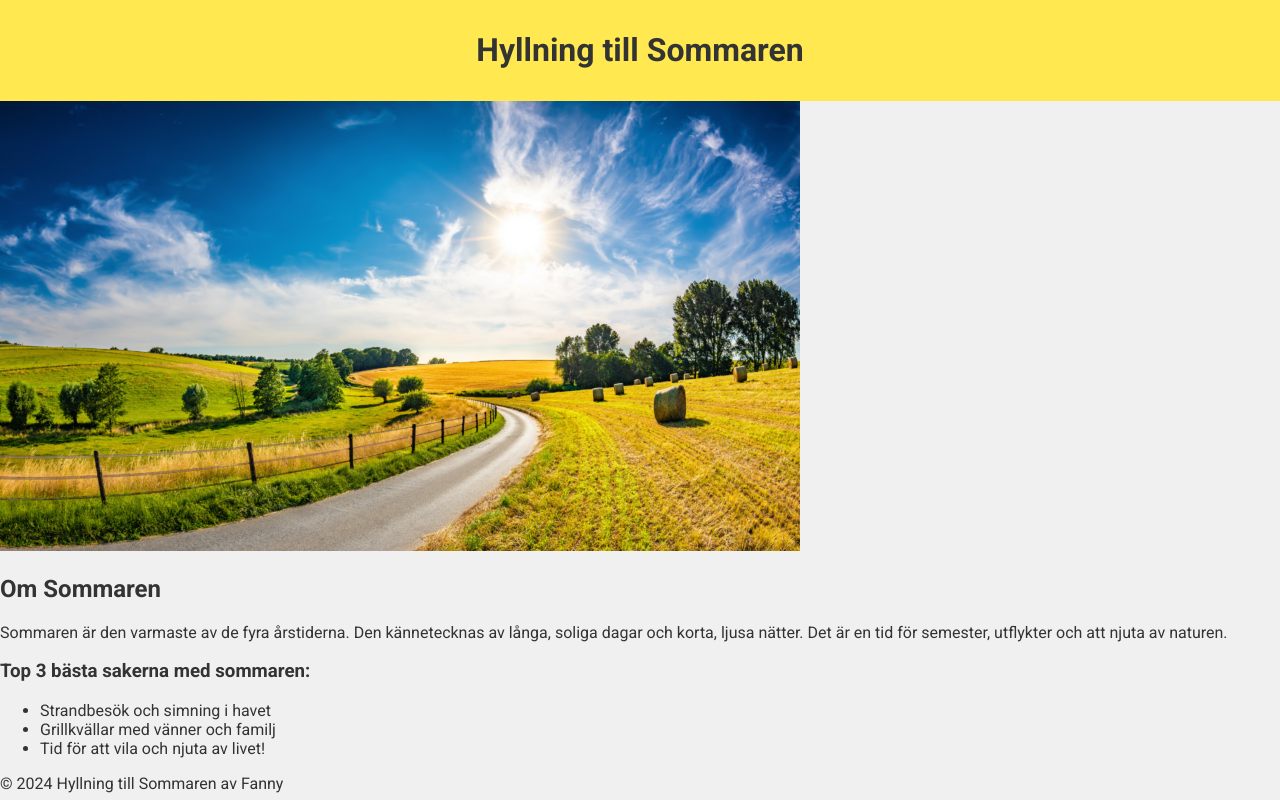
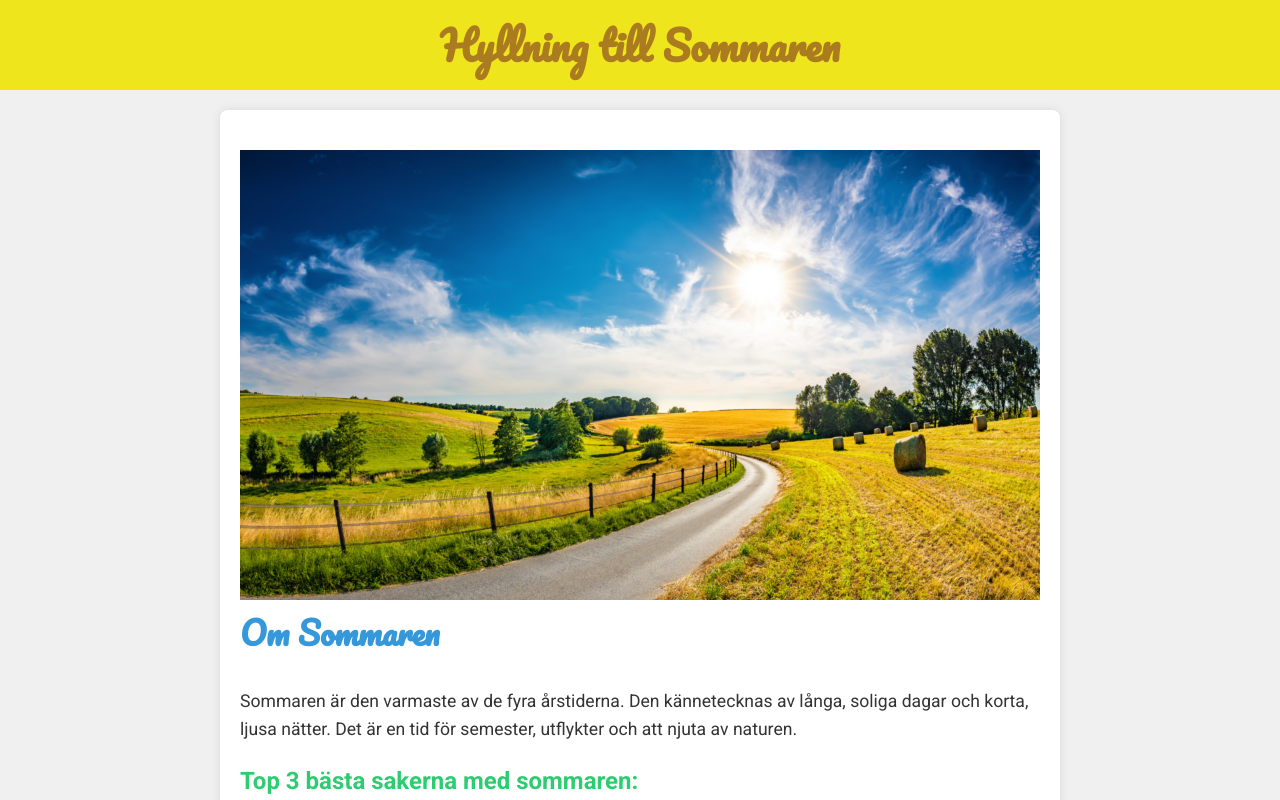
Before and after one commit to astisilva/Hyllning, a plain HTML site: page index.html in a window 1280 px wide. Shown: the top 800 px of the page. Drawn offline with Linux system fonts and the light colour scheme.

Commit message:
fixat p ul lol och footer

```diff
--- a/styles.css
+++ b/styles.css
@@ -7,8 +7,74 @@ body {
 }
 
 header {
-  background-color: #ffe850;
-/*   color: white; */
+  background-color: #efe51c;
+  color: #ab7c1f;
   padding: 10px 0;
   text-align: center;
 }
+
+header h1 {
+  font-family: 'Pacifico', cursive;
+  font-size: 2.5em;
+  margin: 0;
+}
+
+main {
+  max-width: 800px;
+  margin: 20px auto;
+  padding: 20px;
+  background-color: #fff;
+  box-shadow: 0 0 10px rgba(0, 0, 0, 0.1);
+  border-radius: 8px;
+}
+
+
+article {
+  margin: 20px 0;
+}
+
+h2 {
+  font-family: 'Pacifico', cursive;
+  font-size: 2em;
+  color: #3498db;
+  margin-top: 0;
+}
+
+h3 {
+  font-size: 1.5em;
+  color: #2ecc71;
+}
+
+p {
+  font-size: 1.1em;
+  line-height: 1.6;
+  margin: 10px 0;
+}
+
+ul {
+  padding-left: 20px;
+}
+
+li::marker {
+  color: #ab7c1f;
+}
+
+ul li {
+  margin: 5px 0;
+}
+
+.responsive-image {
+  width: 100%;
+  height: auto;
+  border-radius: 8px;
+  margin-bottom: 20px;
+}
+
+footer {
+  text-align: center;
+  padding: 10px 0;
+  background-color: #333;
+  color: white;
+  width: 100%;
+  bottom: 0;
+}
```
